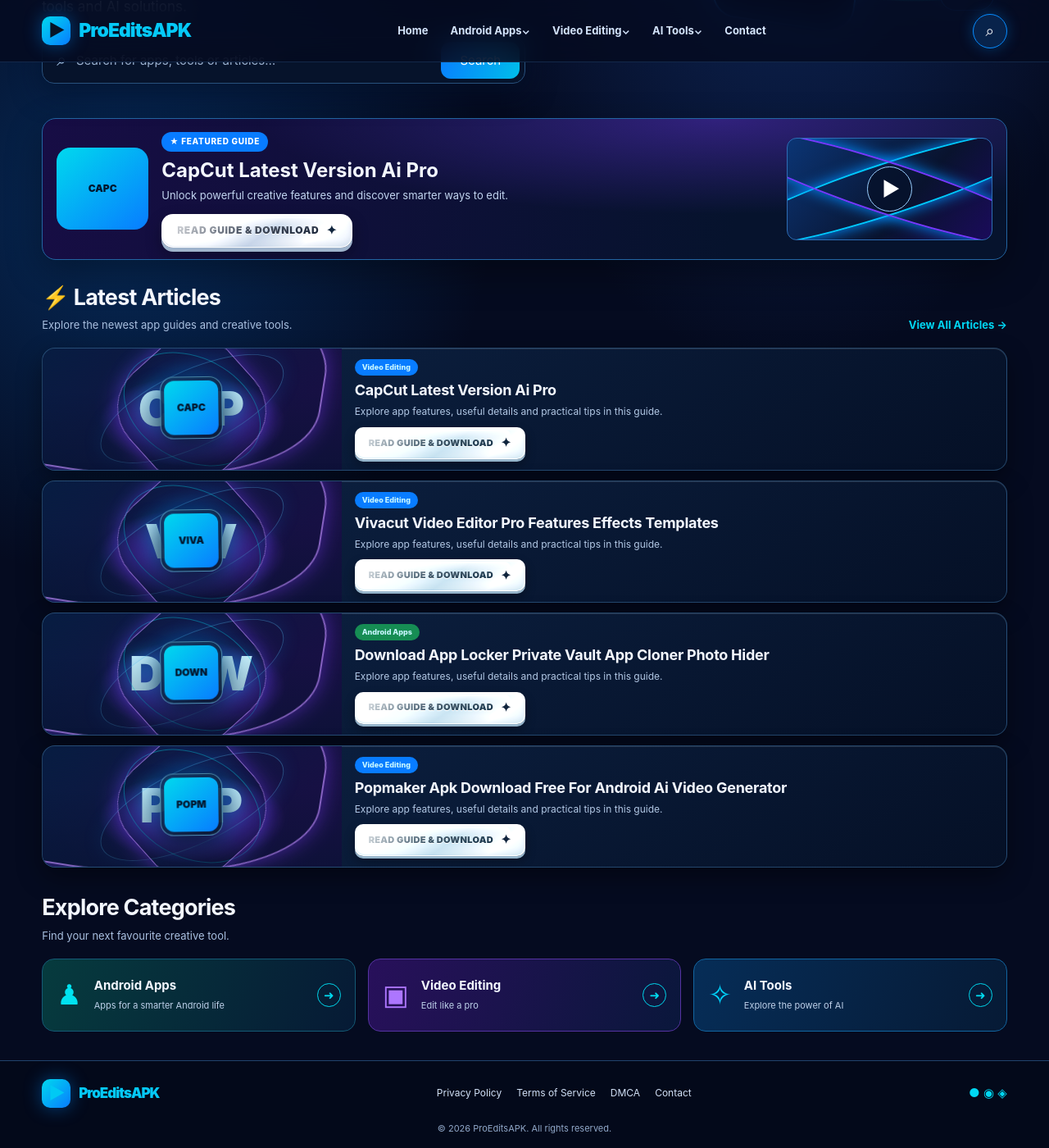
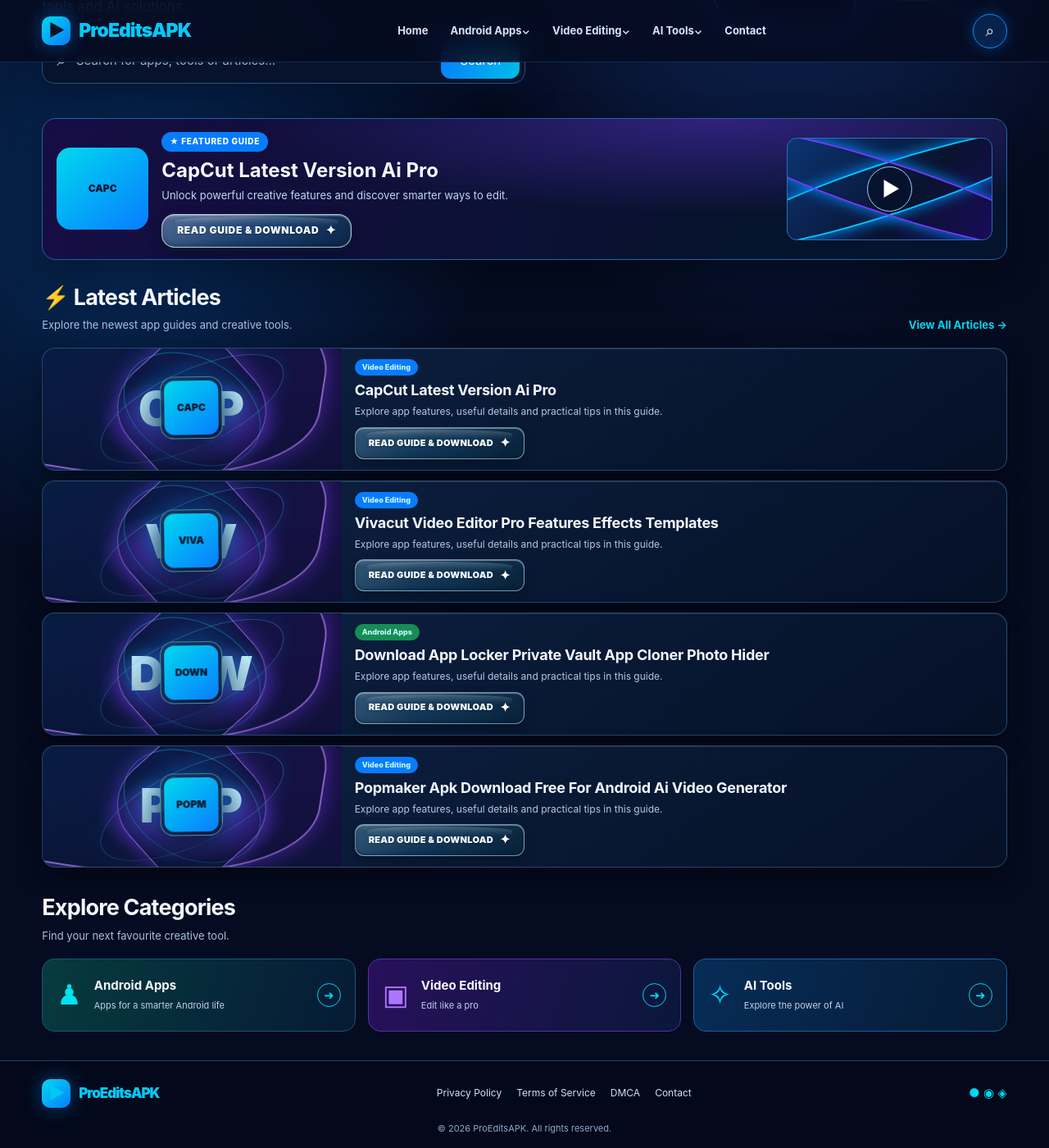
Before and after one commit to haseebaslam091-afk/proeditsapk, a Jekyll site: the page index.html, which Jekyll copies as it is, in a window 1280 px wide and 1400 px high, scrolled down 449 px. Shown: the whole window at 82% size. Built offline with Jekyll 4.4.1, drawn with Linux system fonts in a browser that asks for light colours.

Commit message:
Refine homepage CTAs with subtle liquid-water glass styling

```diff
--- a/index.html
+++ b/index.html
@@ -218,6 +218,64 @@
 @keyframes crystalBreath{0%,100%{filter:brightness(1)}50%{filter:brightness(1.035)}}
 @media(prefers-reduced-motion:reduce){.post-action.single-cta,.post-action.single-cta:before,.post-action.single-cta:after{animation:none!important}}
 
+
+/* iOS-inspired liquid-water glass CTAs: dimensional surface, restrained highlights */
+.post-action.single-cta{
+  position:relative;isolation:isolate;overflow:hidden;
+  display:inline-flex;align-items:center;justify-content:center;gap:8px;
+  color:#f4fbff!important;
+  border:1px solid rgba(210,239,255,.58)!important;
+  border-radius:13px!important;
+  background:
+    radial-gradient(130% 170% at 18% -45%,rgba(255,255,255,.48),transparent 48%),
+    radial-gradient(110% 120% at 100% 120%,rgba(99,195,255,.22),transparent 55%),
+    linear-gradient(155deg,rgba(91,166,210,.34),rgba(16,55,91,.72) 48%,rgba(8,34,65,.86))!important;
+  -webkit-backdrop-filter:none!important;backdrop-filter:none!important;
+  text-shadow:0 1px 1px rgba(0,15,35,.5)!important;
+  box-shadow:
+    inset 0 1px 1px rgba(255,255,255,.48),
+    inset 0 -2px 4px rgba(0,12,35,.24),
+    0 1px 0 rgba(255,255,255,.16),
+    0 4px 0 rgba(5,25,48,.55),
+    0 7px 16px rgba(0,0,0,.24)!important;
+  animation:waterSurface 4.8s ease-in-out infinite!important;
+}
+.post-action.single-cta:before{
+  content:"";position:absolute;inset:1px;z-index:0;border-radius:inherit;
+  background:
+    linear-gradient(112deg,transparent 8%,rgba(255,255,255,.12) 28%,rgba(255,255,255,.34) 42%,rgba(255,255,255,.08) 55%,transparent 76%);
+  background-size:190% 100%;background-position:120% 0;
+  opacity:.7;filter:none!important;
+  animation:waterGlide 5.6s ease-in-out infinite!important;
+}
+.post-action.single-cta:after{
+  content:"";position:absolute;z-index:1;left:7%;right:7%;top:2px;height:35%;
+  border-radius:100% 100% 55% 55% / 80% 80% 45% 45%;
+  background:linear-gradient(180deg,rgba(255,255,255,.25),rgba(255,255,255,.035) 72%,transparent);
+  opacity:.75;pointer-events:none;filter:none;
+}
+.post-action.single-cta span{position:relative;z-index:2;color:#f6fcff!important;text-shadow:0 1px 2px rgba(0,18,40,.65)!important}
+.feature-actions .single-cta{
+  color:#f7fcff!important;border-color:rgba(223,244,255,.7)!important;
+  border-radius:16px!important;
+  background:
+    radial-gradient(120% 150% at 20% -55%,rgba(255,255,255,.55),transparent 52%),
+    linear-gradient(145deg,rgba(118,180,220,.48),rgba(30,76,119,.82) 52%,rgba(11,39,72,.92))!important;
+  box-shadow:inset 0 1px 2px rgba(255,255,255,.56),inset 0 -3px 6px rgba(0,15,40,.3),0 5px 0 rgba(4,27,52,.7),0 8px 18px rgba(0,0,0,.28)!important;
+}
+.post-actions .single-cta{
+  color:#f5fbff!important;border-color:rgba(189,229,249,.55)!important;
+  border-radius:11px!important;
+  background:
+    radial-gradient(120% 140% at 18% -48%,rgba(255,255,255,.38),transparent 50%),
+    linear-gradient(150deg,rgba(72,139,178,.42),rgba(16,57,87,.82) 58%,rgba(8,32,55,.92))!important;
+  box-shadow:inset 0 1px 1px rgba(255,255,255,.4),inset 0 -2px 4px rgba(0,12,30,.28),0 3px 0 rgba(4,24,42,.72),0 6px 13px rgba(0,0,0,.25)!important;
+}
+.post-action.single-cta:hover{transform:translateY(-1px)!important;filter:brightness(1.07)}
+@keyframes waterGlide{0%,15%{background-position:120% 0}65%,100%{background-position:-90% 0}}
+@keyframes waterSurface{0%,100%{filter:brightness(1)}50%{filter:brightness(1.025)}}
+@media(prefers-reduced-motion:reduce){.post-action.single-cta,.post-action.single-cta:before{animation:none!important}}
+
 </style>
 </head>
 <body>
```
